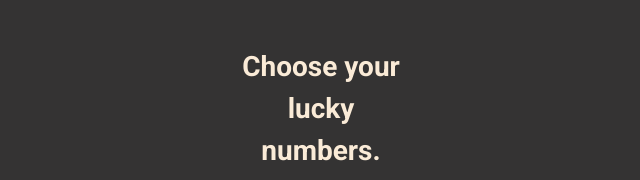
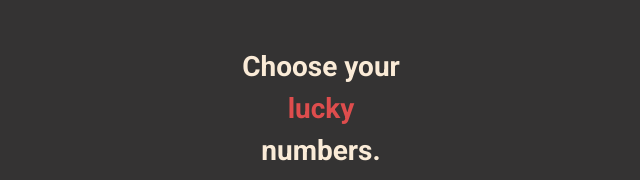
Before and after one commit to Lu-Smith/vitest-react-choose-lotto-numbers-app, a React (Vite) app: page / in a window 1280 px wide. Shown: the top 180 px of the page, without its empty margins (319-959 px from the left). Built offline with nearby package versions, Linux system fonts and the light colour scheme.

Commit message:
Updated index.css

```diff
--- a/src/index.css
+++ b/src/index.css
@@ -159,6 +159,6 @@ h4 {
   padding: 2px 0 4px 0;
 }
 
-span {
+.lucky {
   color: #DE4D4D;
 }
```
